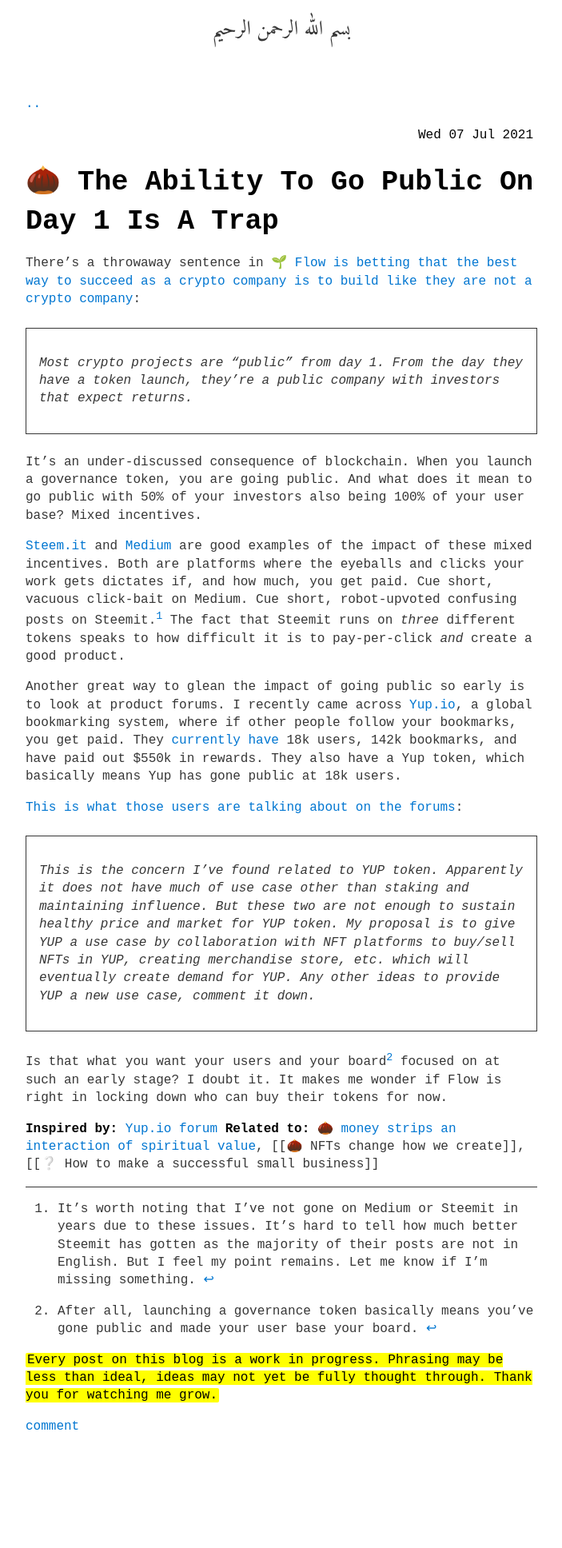
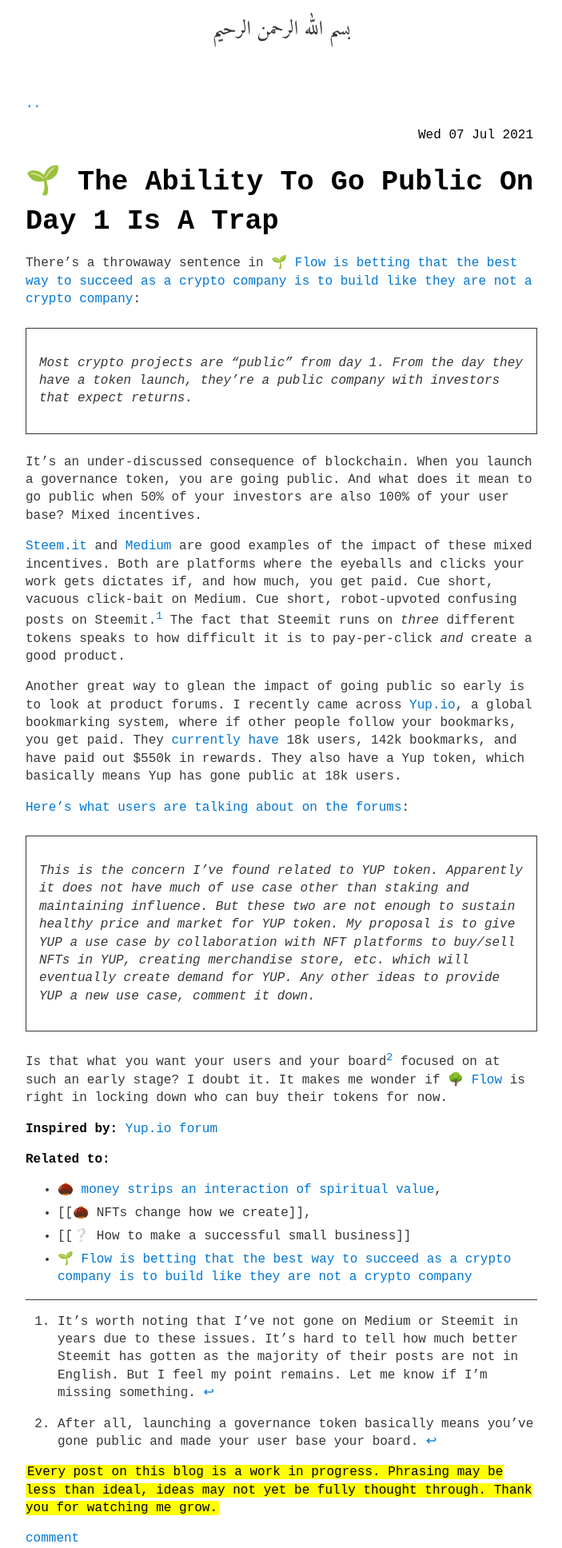
Before and after one commit to person-al/person-al.github.io, a Jekyll site: the page built from _posts/2021-07-07-🌱-the-ability-to-go-public-on-day-1-is-a-trap.md, in a window 1280 px wide. Shown: the whole page at 80% size, without its empty margins (288-991 px from the left). Built offline with Jekyll 4.4.1, drawn with Linux system fonts in a browser that asks for light colours; before the commit the page ends 1795 px from its top, so only the background shows below that.

Commit message:
Fix the category and small edits to the going public is a trap post

```diff
--- a/_posts/2021-07-07-🌰-the-ability-to-go-public-on-day-1-is-a-trap.md
+++ b/_posts/2021-07-07-🌱-the-ability-to-go-public-on-day-1-is-a-trap.md
@@ -1,6 +1,6 @@
 ---
 layout: post
-category: ❔|🌰
+category: 🌱
 date: 2021-07-07
 status: published
 tags: blockchain, investing
@@ -8,7 +8,7 @@
 There's a throwaway sentence in [🌱 Flow is betting that the best way to succeed as a crypto company is to build like they are not a crypto company]({% post_url 2021-06-23-🌱-flow-is-betting-that-the-best-way-to-succeed-as-a-crypto-company-is-to-build-like-they-are-not-a-crypto-company %}):
 > Most crypto projects are "public" from day 1. From the day they have a token launch, they're a public company with investors that expect returns.
 
-It's an under-discussed consequence of blockchain. When you launch a governance token, you are going public. And what does it mean to go public with 50% of your investors also being 100% of your user base? Mixed incentives.
+It's an under-discussed consequence of blockchain. When you launch a governance token, you are going public. And what does it mean to go public when 50% of your investors are also 100% of your user base? Mixed incentives.
 
 [Steem.it](https://steemit.com/trending) and [Medium](https://medium.com/) are good examples of the impact of these mixed incentives. Both are platforms where the eyeballs and clicks your work gets dictates if, and how much, you get paid. Cue short, vacuous click-bait on Medium. Cue short, robot-upvoted confusing posts on Steemit.[^steemit] The fact that Steemit runs on _three_ different tokens speaks to how difficult it is to pay-per-click _and_ create a good product.
 
@@ -16,14 +16,19 @@
 
 Another great way to glean the impact of going public so early is to look at product forums. I recently came across [Yup.io](yup.io), a global bookmarking system, where if other people follow your bookmarks, you get paid. They [currently have](https://yupprotocol.org/) 18k users, 142k bookmarks, and have paid out $550k in rewards. They also have a Yup token, which basically means Yup has gone public at 18k users.
 
-[This is what those users are talking about on the forums](https://forum.yup.io/t/discovering-new-use-cases-for-yup/36):
+[Here's what users are talking about on the forums](https://forum.yup.io/t/discovering-new-use-cases-for-yup/36):
 > This is the concern I've found related to YUP token. Apparently it does not have much of use case other than staking and maintaining influence. But these two are not enough to sustain healthy price and market for YUP token.
 > My proposal is to give YUP a use case by collaboration with NFT platforms to buy/sell NFTs in YUP, creating merchandise store, etc. which will eventually create demand for YUP.
 > Any other ideas to provide YUP a new use case, comment it down.
 
-Is that what you want your users and your board[^board] focused on at such an early stage? I doubt it. It makes me wonder if Flow is right in locking down who can buy their tokens for now.
+Is that what you want your users and your board[^board] focused on at such an early stage? I doubt it. It makes me wonder if [🌳 Flow]({% post_url 2021-03-21-🌳-flow %}) is right in locking down who can buy their tokens for now.
 
 [^board]: After all, launching a governance token basically means you've gone public and made your user base your board.
 
 **Inspired by:** [Yup.io forum](https://forum.yup.io/t/discovering-new-use-cases-for-yup/36)
-**Related to:** [🌰 money strips an interaction of spiritual value]({% post_url 2021-06-13-🌰-money-strips-an-interaction-of-spiritual-value %}), [[🌰 NFTs change how we create]], [[❔ How to make a successful small business]]
+
+**Related to:**
+- [🌰 money strips an interaction of spiritual value]({% post_url 2021-06-13-🌰-money-strips-an-interaction-of-spiritual-value %}),
+- [[🌰 NFTs change how we create]],
+- [[❔ How to make a successful small business]]
+- [🌱 Flow is betting that the best way to succeed as a crypto company is to build like they are not a crypto company]({% post_url 2021-06-23-🌱-flow-is-betting-that-the-best-way-to-succeed-as-a-crypto-company-is-to-build-like-they-are-not-a-crypto-company %})
```
